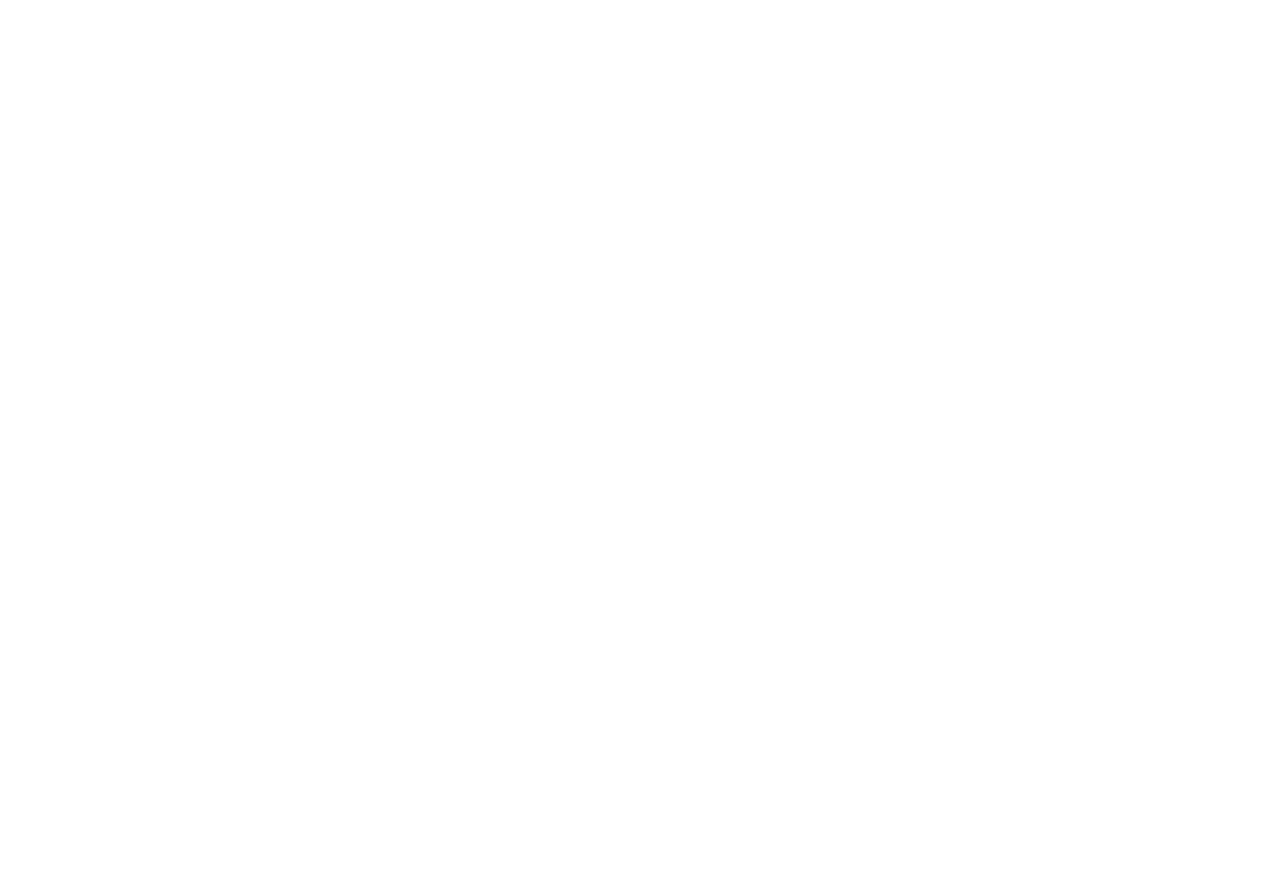
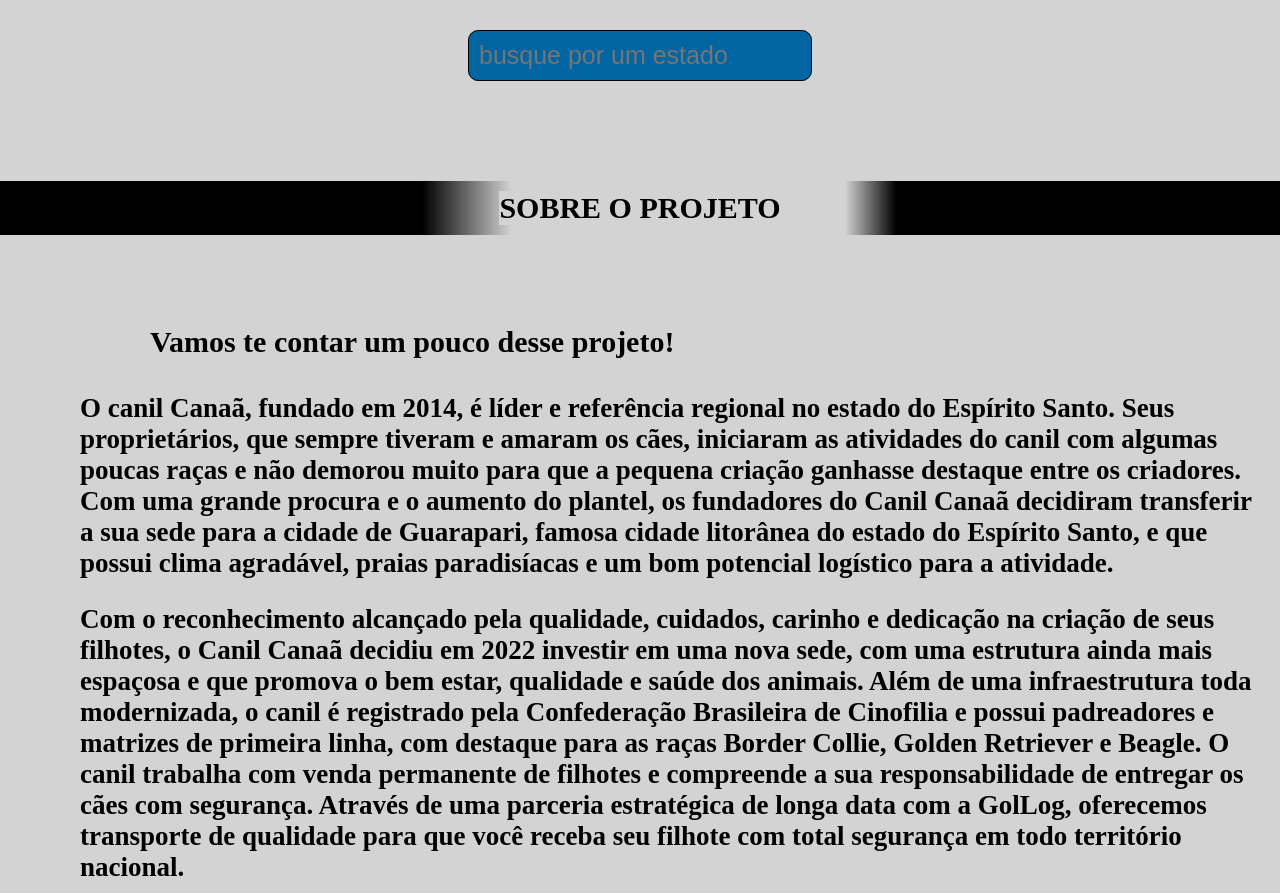
Before and after one commit to LuisFelipe120/canilseguroapp, a React (Create React App) app: page /sobre in a window 1280 px wide. Before the commit this address had no page. Before the commit the page ends 800 px from the top, so only its background shows below. Built offline with nearby package versions, Linux system fonts and the light colour scheme.

Commit message:
projeto completo

```diff
--- a/src/App.js
+++ b/src/App.js
@@ -1,6 +1,8 @@
 import { Route, Routes } from 'react-router-dom';
-import './App.css';
+import './pages/Sobre/style.css';
 import Home from './pages/Home';
+import Sobre from './pages/Sobre'
+import Cadastro from './pages/Cadastro'
 
 function App() {
   return (
@@ -8,6 +10,14 @@
     <Route path='/'element= {
       <Home />
     } >
+   </Route>
+    <Route path='/sobre'element= {
+      <Sobre/>
+    } >
+    </Route>
+    <Route path='/cad'element= {
+      <Cadastro/>
+    } >
     </Route>
    </Routes>
   );
--- a/src/pages/Home/index.js
+++ b/src/pages/Home/index.js
@@ -1,10 +1,41 @@
 import './style.css';
-
 import React from 'react'
+import '../Sobre'
 
 const Home = () => {
   return (
-    <div>Home</div>
+    <body>
+      <header>
+
+        <div className='loginArea'>
+          <h1 >LOGIN</h1>
+
+        </div>
+      </header>
+
+      <main>
+        <div id='emailArea'>
+          <h2>E-MAIL</h2>
+          <input placeholder='DIGITE SEU E-MAIL:' type="cadastro" id='inputEmail'></input>
+        </div>
+
+        <div id='senhaArea'>
+          <h2>SENHA</h2>
+          <input placeholder='DIGITE SUA SENHA:' type="password" id='inputSenha'></input>
+        </div>
+
+        <div className='esqSenha'>
+          <button id='esqSenha'>ESQUECEU A SENHA</button>
+          <a href="sobre">
+  <button id='avancar' type="/">AVANÇAR</button></a>
+
+          <a id='azul' href="cadastro">LOGIN OU CADASTRE-SE</a>
+        </div>
+      </main>
+
+
+    </body>
+
   )
 }
 
--- a/src/pages/Home/style.css
+++ b/src/pages/Home/style.css
@@ -0,0 +1,70 @@
+*
+{
+    background-color: lightgrey;
+    margin: 0;
+    padding: 0;
+    box-sizing: border-box;
+}
+
+.loginArea
+{
+   margin-top: 150px;
+    display: flex;
+    justify-content: center;
+    align-items: center;
+    font-size: 20px;
+}
+
+#emailArea
+{
+    margin-top: 150px;
+    margin-left: 700px;
+}
+
+#inputEmail
+{
+    height: 4vh;
+    width: 25vw;
+}
+
+#senhaArea
+{
+    margin-top: 50px;
+   margin-left: 700px;
+}
+
+#inputSenha
+{
+    height: 4vh;
+    width: 25vw;
+
+}
+
+#esqSenha
+{
+    height: 2vh;
+    width: 9vw;
+    margin-left: 700px;
+    margin-top: 2px;
+}
+#avancar
+{
+    display: flex;
+    margin-top: 5px;
+    margin-left: 1100px;
+    background-color: gray;
+    font-size: 23px;
+    color: black;
+    height: 4vh;
+    width: 6vw;
+}
+
+#azul
+{
+    color: blue;
+    font-size: 15px;
+    display: flex;
+    justify-content: center;
+    align-items: center;
+    margin-top: 50px;
+}
--- /dev/null
+++ b/src/pages/Sobre/index.js
@@ -0,0 +1,51 @@
+import React from 'react'
+
+const Sobre = () => {
+  return (
+   <body>
+    <header>
+
+      <div>
+        <input id='estado' placeholder='busque por um estado'></input>
+      </div>
+
+    </header>
+
+    <main>
+      <div id='tituloArea'>
+          <h2 >SOBRE O PROJETO</h2>
+      </div>
+
+      <div id='subtitulo'>
+          <h2>Vamos te contar um pouco desse projeto!</h2>
+      </div>
+
+      <div id='sobreArea'>
+          <h2 id=''>O canil Canaã, fundado em 2014, é líder e referência regional
+            no estado do Espírito Santo. Seus proprietários, que sempre tiveram e amaram os cães, iniciaram as atividades do canil com algumas poucas raças e não demorou muito
+            para que a pequena criação ganhasse destaque entre os criadores.
+            Com uma grande procura e o aumento do plantel, os fundadores do Canil Canaã decidiram transferir a sua sede para a cidade de Guarapari, famosa cidade litorânea
+            do estado do Espírito Santo, e que possui clima agradável, praias paradisíacas e um bom potencial logístico para a atividade.
+          </h2>
+          <h2 id='segundo'>Com o reconhecimento alcançado pela qualidade, cuidados, carinho e dedicação na
+            criação de seus filhotes, o Canil Canaã decidiu em 2022 investir em uma nova sede, com uma estrutura ainda mais espaçosa
+            e que promova o bem estar, qualidade e saúde dos animais.
+            Além de uma infraestrutura toda modernizada, o canil é registrado pela
+            Confederação Brasileira de Cinofilia e possui padreadores e matrizes de primeira linha, com destaque para as raças Border Collie, Golden Retriever e Beagle.
+            O canil trabalha com venda permanente de filhotes e compreende a sua responsabilidade de entregar os cães com segurança.
+            Através de uma parceria estratégica de longa data com a GolLog, oferecemos transporte de qualidade para que você receba seu filhote com total segurança em todo território nacional.
+          </h2>
+      </div>
+
+    </main>
+
+    <footer>
+
+    </footer>
+
+   </body>
+
+  )
+}
+
+export default Sobre
--- /dev/null
+++ b/src/pages/Sobre/style.css
@@ -0,0 +1,56 @@
+*
+{
+    margin: 0;
+    padding: 0;
+    box-sizing: border-box;
+}
+
+header
+{
+    display: flex;
+    justify-content: center;
+    align-items: center;
+    margin-top: 30px;
+}
+
+#estado
+{
+    border-radius: 10px;
+    padding: 10px;
+    border: 1px solid ;
+    outline: none;
+    font-size: 25px;
+    background-color: #0065a1;
+}
+
+#tituloArea
+{
+    display: flex;
+    justify-content: center;
+    align-items: center;
+    margin-top: 100px;
+    font-size: 20px;
+
+    padding: 10px;
+    background: linear-gradient(to right, black 33%, transparent 40%, transparent 66%, black 70%);
+}
+
+#subtitulo
+{
+    margin-top: 90px;
+    margin-left: 150px;
+    font-size: 20px;
+}
+
+#sobreArea
+{
+    margin-top: 24px;
+    margin-left: 70px;
+    font-size: 18px;
+    padding: 10px;
+}
+
+#segundo
+{
+    margin-top: 25px;
+}
```
